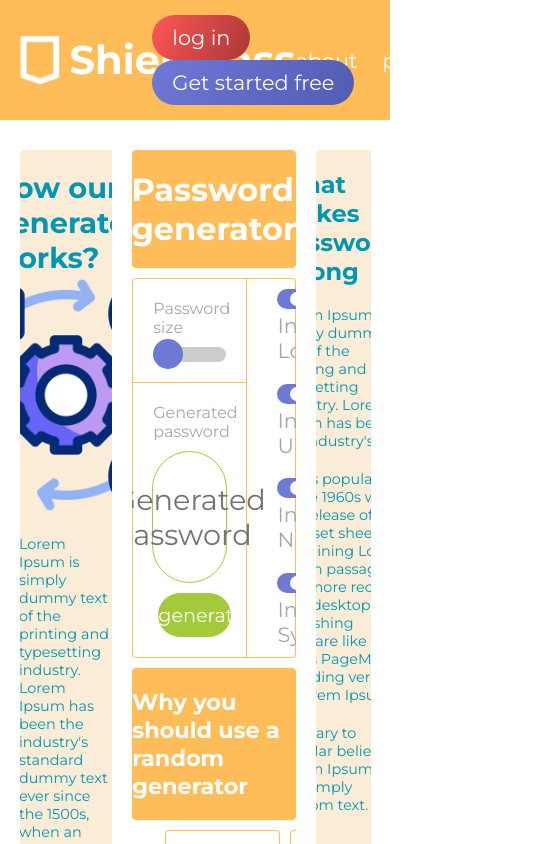
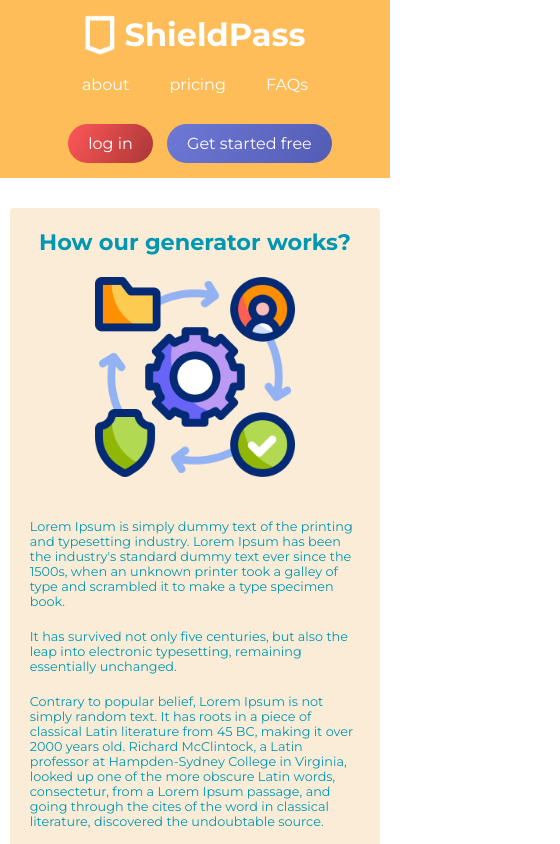
Before and after one commit to Ririsah/Password-Generator, a plain HTML site: page index.html in a window 390 px wide. Shown: the top 844 px of the page, 560 px wide, since content can reach past the window. Drawn offline with Linux system fonts and the light colour scheme.

Commit message:
responsividade para mobile

```diff
--- a/src/styles/benefits.css
+++ b/src/styles/benefits.css
@@ -49,3 +49,14 @@ h5 {
     font-size: 0.8rem;
     color: #a6a6a6;
 }
+
+
+@media (max-width: 586px) {
+    .benefits_itens {
+        flex-direction: column;
+    }
+
+    .benefits_title {
+        font-size: 1rem;
+    }
+}
--- a/src/styles/content.css
+++ b/src/styles/content.css
@@ -252,3 +252,45 @@ h3 {
     font-size: 1.3rem;
     color: #a6a6a6;
 }
+
+
+@media (max-width: 1090px) {
+    .content_container_2 {
+        grid-template-columns: 1fr;
+        grid-template-rows: 0.7fr 1.4fr 0.6fr;
+        width: 95%;
+    }
+}
+
+@media (max-width: 586px) {
+    .main_content {
+        flex-direction: column;
+    }
+
+    h2 {
+        font-size: 1.4rem;
+    }
+
+    .gear_img {
+        width: 200px;
+    }
+
+    .container_box_1 p {
+        font-size: 0.8rem;
+    }
+
+
+    .main_box_1 {
+        width: 100%;
+        border-bottom: 1px solid #ffbd59;
+    }
+
+    .main_box_2 {
+        width: 100%;
+        margin: 10px 20px;
+    }
+
+    .checkbox-wrapper-2 {
+        margin: 10px 0;
+    }
+}
--- a/src/styles/header.css
+++ b/src/styles/header.css
@@ -51,7 +51,7 @@ a {
     font-size: 1.3rem;
     text-decoration: none;
     color: #ffffff;
-    margin-right: 25px;
+    margin: 0 15px;
 }
 
 .header_box_2>button {
@@ -100,3 +100,54 @@ a {
         background-position: 0% 50%;
     }
 }
+
+
+@media (max-width: 1090px) {
+    .header_container {
+        width: 95%;
+    }
+}
+
+@media (max-width: 922px) {
+    .header_container {
+        justify-content: center;
+        flex-direction: column;
+    }
+
+    .header_box_1 {
+        justify-content: center;
+        width: 100%;
+        margin-bottom: 10px;
+    }
+}
+
+@media (max-width: 586px) {
+    .logo_img {
+        width: 30px;
+        height: 40px;
+        margin-right: 10px;
+    }
+
+    h1 {
+        font-size: 2rem;
+    }
+
+    a {
+        font-size: 1rem;
+    }
+
+    .header_box_2>button {
+        font-size: 1rem;
+        padding: 10px 20px;
+    }
+}
+
+@media (max-width: 472px) {
+    .header_box_1 {
+        flex-direction: column;
+    }
+
+    li {
+        margin: 20px 5px;
+    }
+}
```
